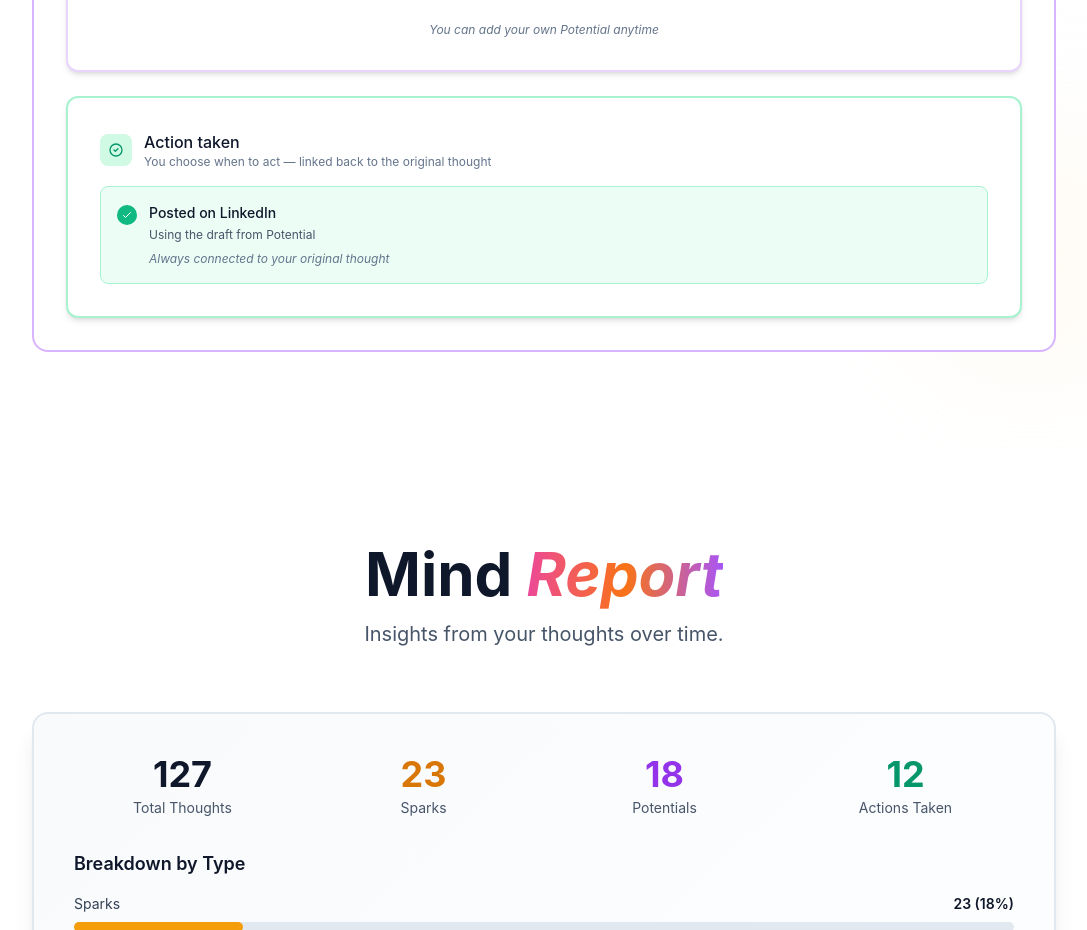
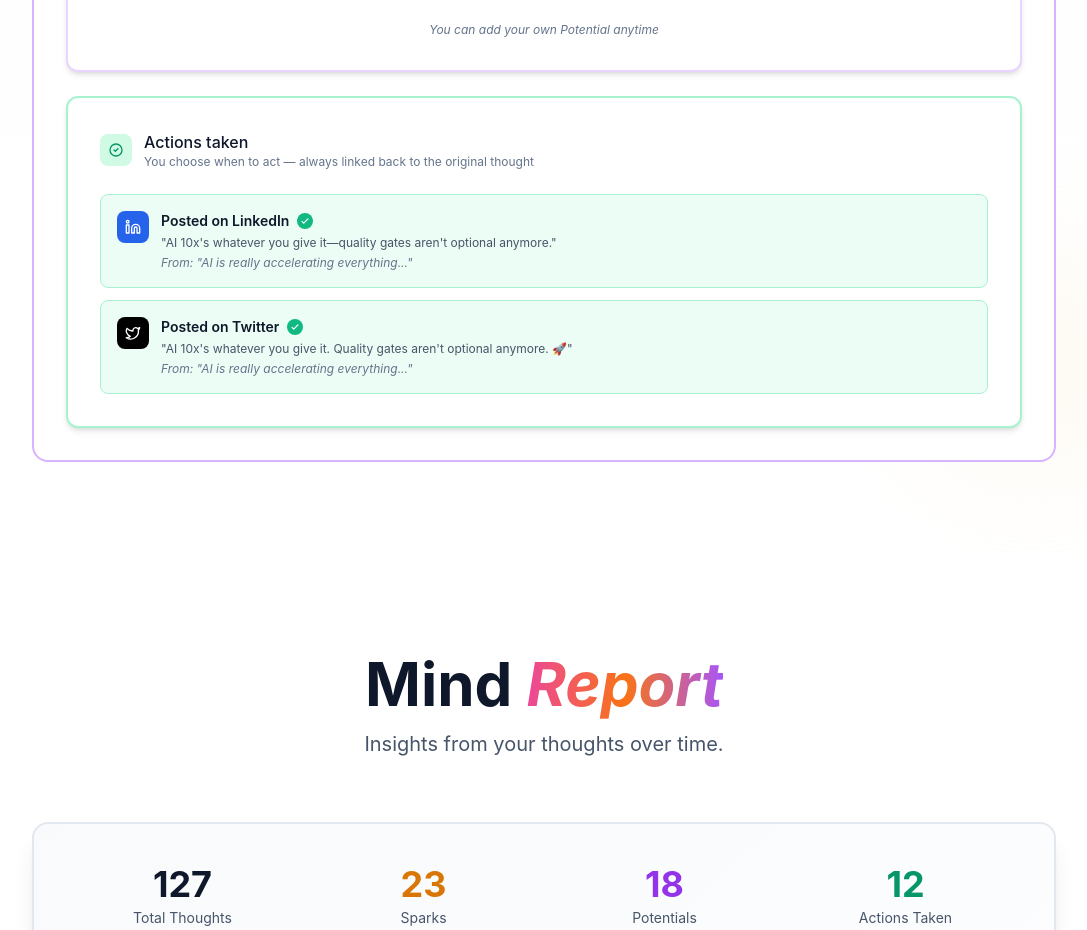
Before and after one commit to ovidon83/mindnestapp, a React (Vite) app: page / in a window 1280 px wide. Shown: the part 3084-4014 px from the top of the page, without its empty margins (96-1183 px from the left). Built offline with nearby package versions, Linux system fonts and the light colour scheme; no server answers.

Commit message:
Redesign Action Taken section to show multiple actions with better visuals

```diff
--- a/src/components/CaptureView.tsx
+++ b/src/components/CaptureView.tsx
@@ -867,28 +867,57 @@ const CaptureView: React.FC<CaptureViewProps> = ({ onOrganizeClick }) => {
                     {/* Step 4: Action Taken */}
                     <div className="relative">
                       <div className="bg-white rounded-xl shadow-md border-2 border-emerald-200 p-6 sm:p-8">
-                        <div className="flex items-center gap-3 mb-4">
+                        <div className="flex items-center gap-3 mb-6">
                           <div className="w-8 h-8 bg-emerald-100 rounded-lg flex items-center justify-center">
                             <svg className="w-4 h-4 text-emerald-600" fill="none" stroke="currentColor" viewBox="0 0 24 24">
                               <path strokeLinecap="round" strokeLinejoin="round" strokeWidth={2} d="M9 12l2 2 4-4m6 2a9 9 0 11-18 0 9 9 0 0118 0z" />
                             </svg>
                           </div>
                           <div>
-                            <h3 className="text-base font-medium text-slate-900">Action taken</h3>
-                            <p className="text-xs text-slate-500">You choose when to act — linked back to the original thought</p>
+                            <h3 className="text-base font-medium text-slate-900">Actions taken</h3>
+                            <p className="text-xs text-slate-500">You choose when to act — always linked back to the original thought</p>
                           </div>
                         </div>
-                        <div className="bg-emerald-50 rounded-lg p-4 border border-emerald-200">
-                          <div className="flex items-start gap-3">
-                            <div className="w-5 h-5 bg-emerald-500 rounded-full flex items-center justify-center flex-shrink-0 mt-0.5">
-                              <svg className="w-3 h-3 text-white" fill="none" stroke="currentColor" viewBox="0 0 24 24">
-                                <path strokeLinecap="round" strokeLinejoin="round" strokeWidth={2} d="M5 13l4 4L19 7" />
-                              </svg>
+                        <div className="space-y-3">
+                          {/* Action 1: LinkedIn */}
+                          <div className="bg-emerald-50 rounded-lg p-4 border border-emerald-200 hover:bg-emerald-100/50 transition-colors">
+                            <div className="flex items-start gap-3">
+                              <div className="w-8 h-8 bg-blue-600 rounded-lg flex items-center justify-center flex-shrink-0">
+                                <Linkedin className="w-4 h-4 text-white" />
+                              </div>
+                              <div className="flex-1 min-w-0">
+                                <div className="flex items-center gap-2 mb-1">
+                                  <p className="text-sm font-semibold text-slate-900">Posted on LinkedIn</p>
+                                  <div className="w-4 h-4 bg-emerald-500 rounded-full flex items-center justify-center flex-shrink-0">
+                                    <svg className="w-2.5 h-2.5 text-white" fill="none" stroke="currentColor" viewBox="0 0 24 24">
+                                      <path strokeLinecap="round" strokeLinejoin="round" strokeWidth={3} d="M5 13l4 4L19 7" />
+                                    </svg>
+                                  </div>
+                                </div>
+                                <p className="text-xs text-slate-600 mb-1">"AI 10x's whatever you give it—quality gates aren't optional anymore."</p>
+                                <p className="text-xs text-slate-500 italic">From: "AI is really accelerating everything..."</p>
+                              </div>
                             </div>
-                            <div className="flex-1">
-                              <p className="text-sm font-medium text-slate-900 mb-1">Posted on LinkedIn</p>
-                              <p className="text-xs text-slate-600">Using the draft from Potential</p>
-                              <p className="text-xs text-slate-500 mt-2 italic">Always connected to your original thought</p>
+                          </div>
+
+                          {/* Action 2: Twitter */}
+                          <div className="bg-emerald-50 rounded-lg p-4 border border-emerald-200 hover:bg-emerald-100/50 transition-colors">
+                            <div className="flex items-start gap-3">
+                              <div className="w-8 h-8 bg-black rounded-lg flex items-center justify-center flex-shrink-0">
+                                <Twitter className="w-4 h-4 text-white" />
+                              </div>
+                              <div className="flex-1 min-w-0">
+                                <div className="flex items-center gap-2 mb-1">
+                                  <p className="text-sm font-semibold text-slate-900">Posted on Twitter</p>
+                                  <div className="w-4 h-4 bg-emerald-500 rounded-full flex items-center justify-center flex-shrink-0">
+                                    <svg className="w-2.5 h-2.5 text-white" fill="none" stroke="currentColor" viewBox="0 0 24 24">
+                                      <path strokeLinecap="round" strokeLinejoin="round" strokeWidth={3} d="M5 13l4 4L19 7" />
+                                    </svg>
+                                  </div>
+                                </div>
+                                <p className="text-xs text-slate-600 mb-1">"AI 10x's whatever you give it. Quality gates aren't optional anymore. 🚀"</p>
+                                <p className="text-xs text-slate-500 italic">From: "AI is really accelerating everything..."</p>
+                              </div>
                             </div>
                           </div>
                         </div>
```
